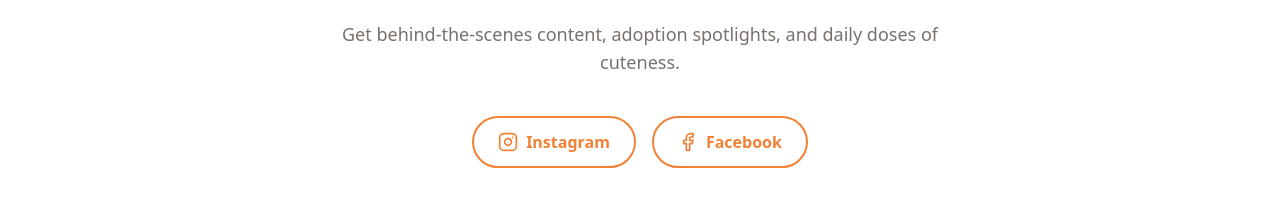
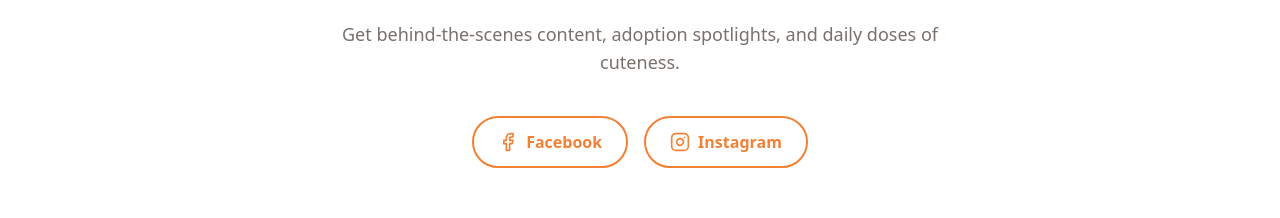
Before and after one commit to 7nqwsvhv99-hash/safe-haven-site, a Next.js app: page / in a window 1280 px wide. Shown: the part 3455-3673 px from the top of the page. Built offline with nearby package versions, Linux system fonts and the light colour scheme; no server answers.

Commit message:
Polish homepage involvement cards and social order

```diff
--- a/src/app/page.tsx
+++ b/src/app/page.tsx
@@ -113,7 +113,7 @@ export default function HomePage() {
             Ways To Get Involved
           </h2>
           <div className="grid grid-cols-1 md:grid-cols-3 gap-6 md:gap-8">
-            <Card className="p-6 md:p-8 text-center space-y-4 hover:shadow-lg transition-shadow">
+            <Card className="home-involvement-glow-card p-6 md:p-8 text-center space-y-4">
               <div className="flex justify-center">
                 <Heart className="h-12 w-12 text-primary" />
               </div>
@@ -130,7 +130,7 @@ export default function HomePage() {
                 </Button>
               </div>
             </Card>
-            <Card className="p-6 md:p-8 text-center space-y-4 hover:shadow-lg transition-shadow">
+            <Card className="home-involvement-glow-card p-6 md:p-8 text-center space-y-4">
               <div className="flex justify-center">
                 <Users className="h-12 w-12 text-primary" />
               </div>
@@ -144,7 +144,7 @@ export default function HomePage() {
                 </Button>
               </div>
             </Card>
-            <Card className="p-6 md:p-8 text-center space-y-4 hover:shadow-lg transition-shadow">
+            <Card className="home-involvement-glow-card p-6 md:p-8 text-center space-y-4">
               <div className="flex justify-center">
                 <DollarSign className="h-12 w-12 text-primary" />
               </div>
@@ -228,6 +228,15 @@ export default function HomePage() {
             </p>
             <div className="flex flex-wrap gap-4 justify-center pt-4">
               <a
+                href="https://www.facebook.com/safehavenelizabethil"
+                target="_blank"
+                rel="noopener noreferrer"
+                className="flex items-center gap-2 px-6 py-3 rounded-full bg-white border-2 border-primary text-primary font-semibold hover:bg-primary hover:text-white transition-colors"
+              >
+                <Facebook className="h-5 w-5" />
+                Facebook
+              </a>
+              <a
                 href="https://www.instagram.com/safehaven.animalshelter"
                 target="_blank"
                 rel="noopener noreferrer"
@@ -236,15 +245,6 @@ export default function HomePage() {
                 <Instagram className="h-5 w-5" />
                 Instagram
               </a>
-              <a
-                href="https://www.facebook.com/safehavenelizabethil"
-                target="_blank"
-                rel="noopener noreferrer"
-                className="flex items-center gap-2 px-6 py-3 rounded-full bg-white border-2 border-primary text-primary font-semibold hover:bg-primary hover:text-white transition-colors"
-              >
-                <Facebook className="h-5 w-5" />
-                Facebook
-              </a>
             </div>
           </div>
         </div>
```
